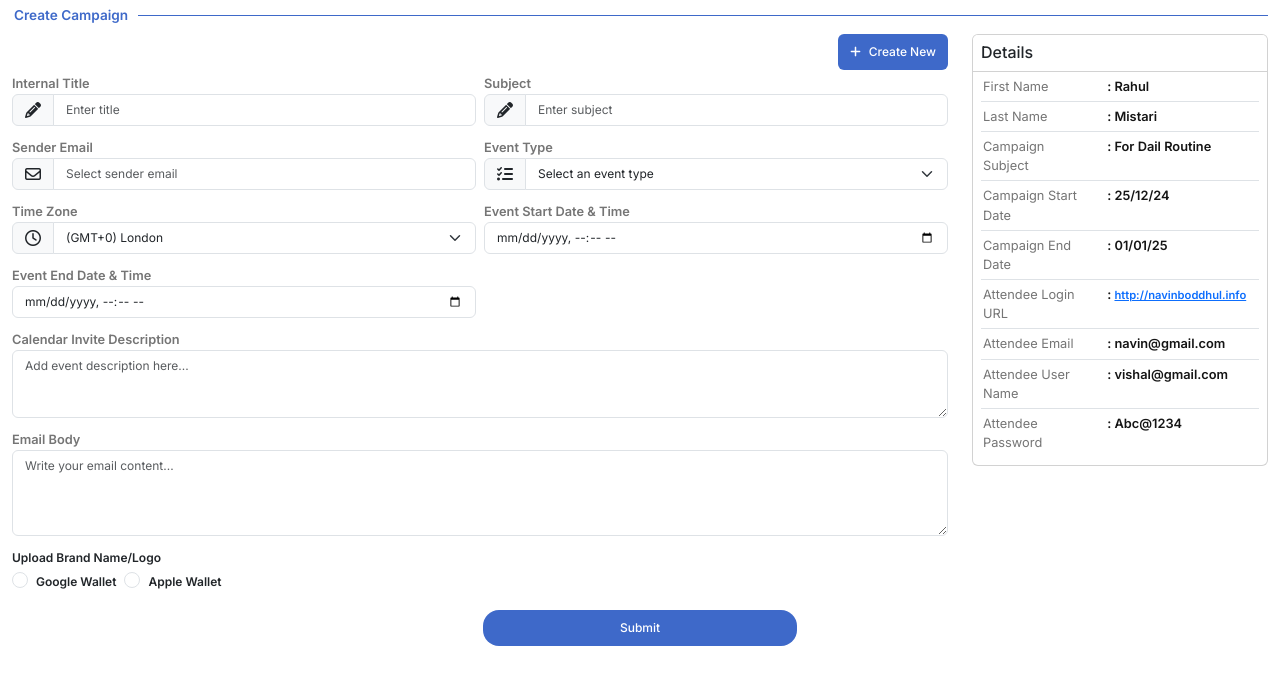
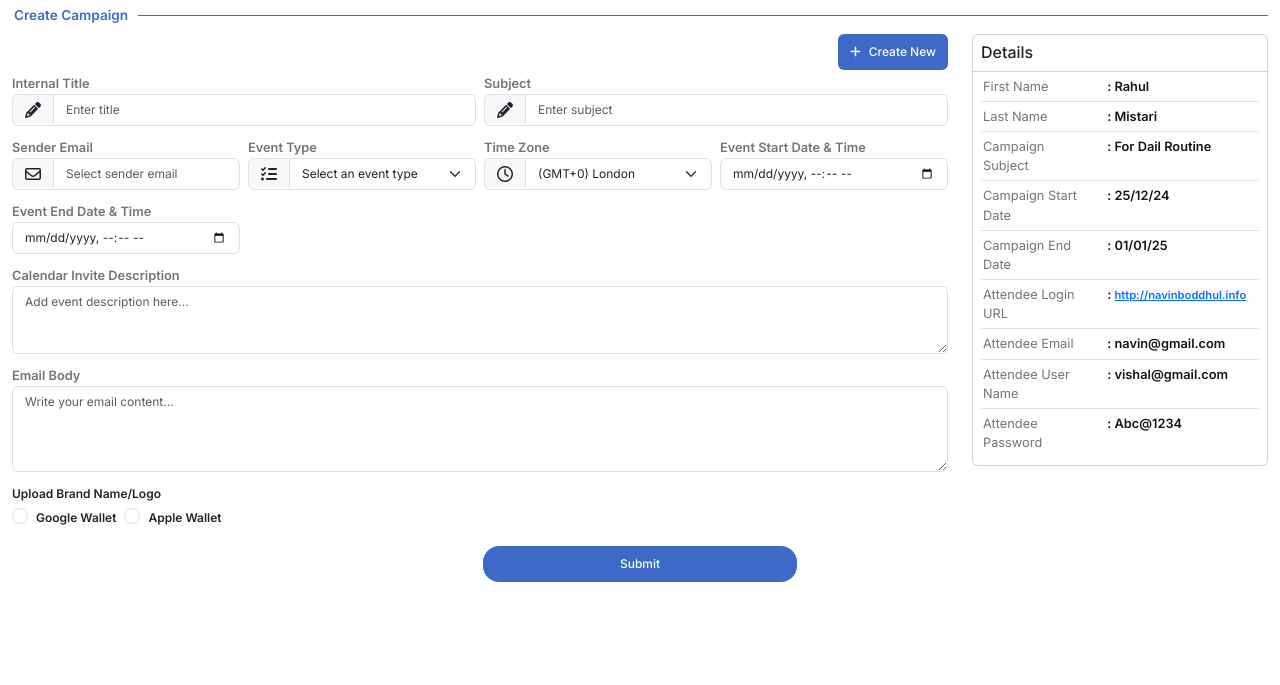
Before and after one commit to Navin188/Amura-tech-assignment, a plain HTML site: page index.html in a window 1280 px wide. Shown: the part 75-760 px from the top of the page. Drawn offline with nearby package versions, Linux system fonts and the light colour scheme.

Commit message:
field alignment

```diff
--- a/index.html
+++ b/index.html
@@ -106,14 +106,14 @@
                                 <input type="text" class="form-control" placeholder="Enter subject" required>
                             </div>
                         </div>
-                        <div class="col-sm-6">
+                        <div class="col-sm-3">
                             <label class="form-label">Sender Email</label>
                             <div class="input-group">
                                 <span class="input-group-text"><i class="fa-regular fa-envelope"></i></span>
                                 <input type="email" class="form-control" placeholder="Select sender email" required>
                             </div>
                         </div>
-                        <div class="col-sm-6">
+                        <div class="col-sm-3">
                             <label class="form-label">Event Type</label>
                             <div class="input-group">
                                 <span class="input-group-text"><i class="fa-solid fa-list-check"></i></span>
@@ -125,7 +125,7 @@
                                 </select>
                             </div>
                         </div>
-                        <div class="col-sm-6">
+                        <div class="col-sm-3">
                             <label class="form-label">Time Zone</label>
                             <div class="input-group">
                                 <span class="input-group-text"><i class="fa-regular fa-clock"></i></span>
@@ -136,11 +136,11 @@
                                 </select>
                             </div>
                         </div>
-                        <div class="col-md-6">
+                        <div class="col-md-3">
                             <label class="form-label">Event Start Date & Time</label>
                             <input type="datetime-local" class="form-control" required>
                         </div>
-                        <div class="col-md-6">
+                        <div class="col-md-3">
                             <label class="form-label">Event End Date & Time</label>
                             <input type="datetime-local" class="form-control" required>
                         </div>
```
